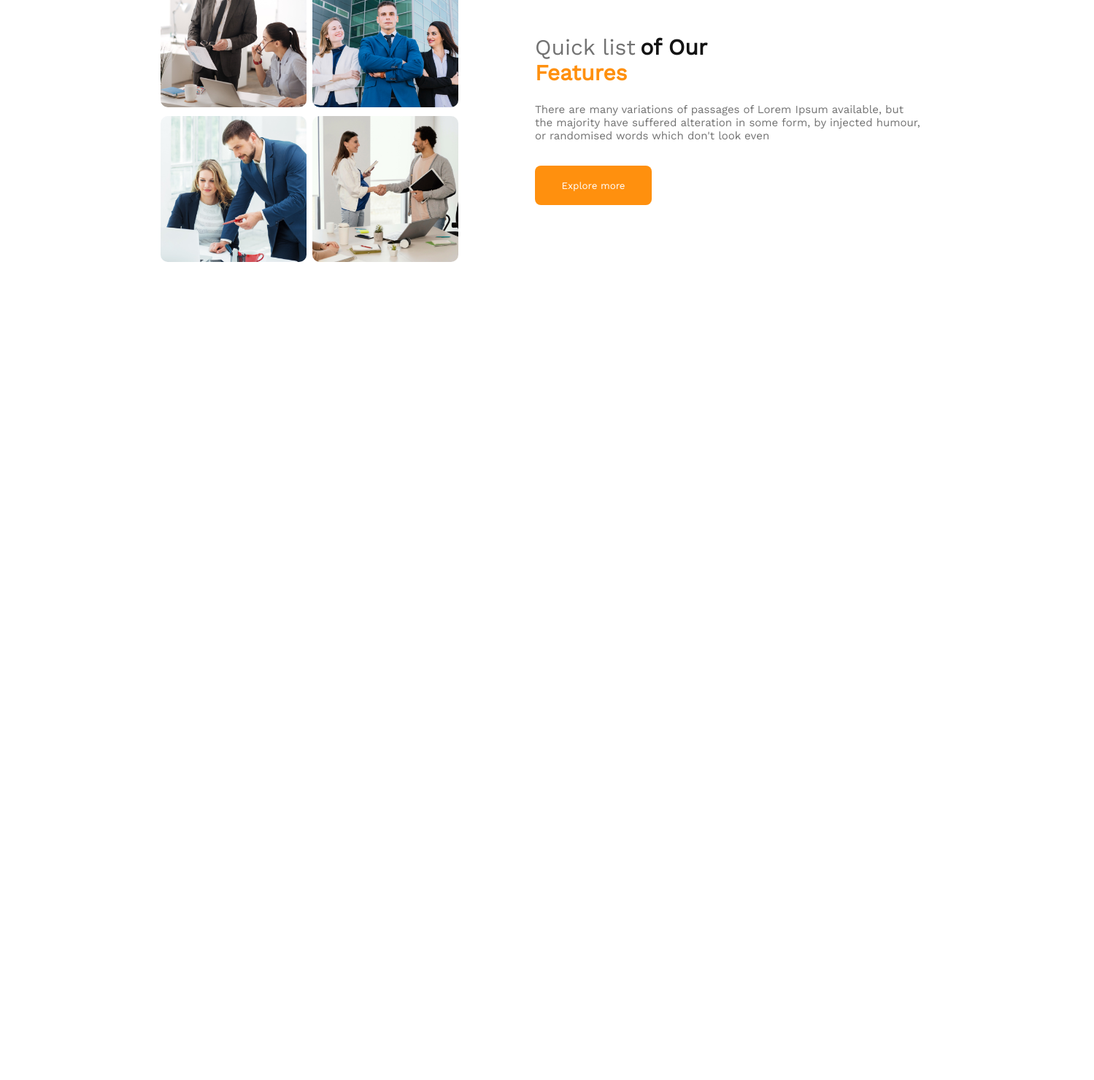
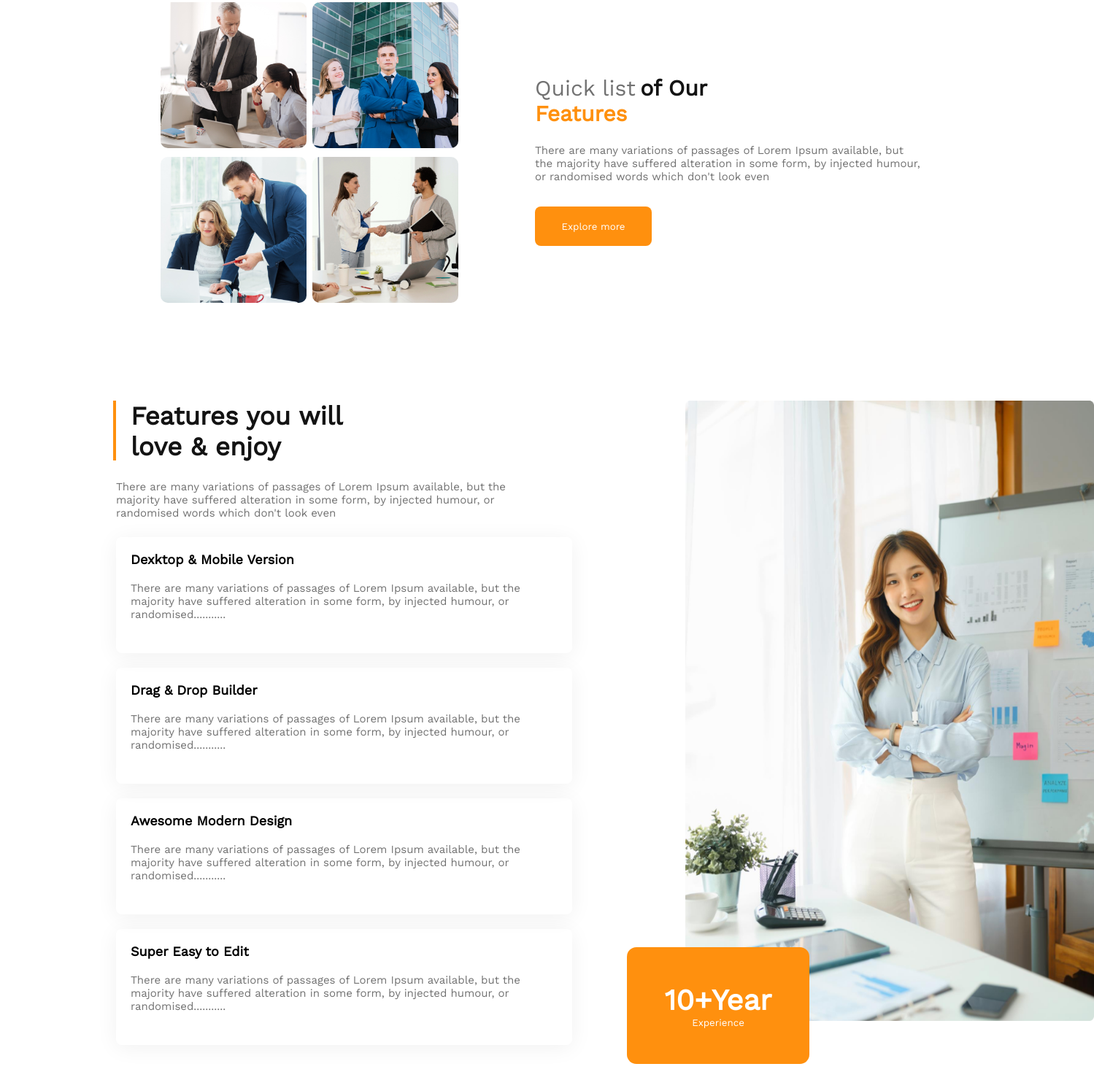
Before and after one commit to Tazedar/assignment-02, a plain HTML site: page index.html in a window 1280 px wide. Shown: the part 1123-2603 px from the top of the page at 73% size, 1499 px wide, since content can reach past the window. Before the commit the page ends 1616 px from the top, so only its background shows below. Drawn offline with nearby package versions, Linux system fonts and the light colour scheme.

Commit message:
added-main-02

```diff
--- a/index.html
+++ b/index.html
@@ -60,6 +60,42 @@
                 <button class="primary-2">Explore more</button>
             </div>
         </section>
+        <section class="container-2">
+            <div class="container-left">
+                <h3 class="heading-0">Features you will love & enjoy</h3>
+                <p class="para-02">There are many variations of passages of Lorem Ipsum available, but the majority have suffered alteration in some form, by injected humour, or randomised words which don't look even</p>
+                <div class="heading-box">
+                    <h5 class="heading-2">Dexktop & Mobile Version</h5>
+                    <p class="para">There are many variations of passages of Lorem Ipsum available, but the majority have suffered alteration in some form, by injected humour, or randomised...........</p>
+                </div>
+                <div class="heading-box">
+                    <h5 class="heading-2">Drag & Drop Builder</h5>
+                    <p class="para">There are many variations of passages of Lorem Ipsum available, but the majority have suffered alteration in some form, by injected humour, or randomised...........</p>
+                </div>
+                <div class="heading-box">
+                    <h5 class="heading-2">Awesome Modern Design</h5>
+                    <p class="para">There are many variations of passages of Lorem Ipsum available, but the majority have suffered alteration in some form, by injected humour, or randomised...........</p>
+                </div>
+                <div class="heading-box">
+                    <h5 class="heading-2">Super Easy to Edit</h5>
+                    <p class="para">There are many variations of passages of Lorem Ipsum available, but the majority have suffered alteration in some form, by injected humour, or randomised...........</p>
+                </div>
+
+            </div>
+
+                <div class="img-05"><img src="images/architect.png" alt="">
+                    <div class="full-btn">
+                        <button class="year-btn">
+                            <h1 class="upper">10+Year</h1>
+                            <p class="lower">Experience</p>
+                        </button>
+                    </div>
+
+                </div>
+
+
+
+        </section>
 
     </main>
 </body>
--- a/style.css
+++ b/style.css
@@ -25,11 +25,13 @@ nav ul li{
     font-weight: 500;
     font-size: 15px;
    padding-right: 18px;
+   color: #424242;
 }
 .g-3{
     font-weight: 700;
 font-size: 22px;
 margin: 50px 560px 100px 160px;
+color: #131313;
 }
 .li{
     margin-top: 63px;
@@ -38,7 +40,7 @@ margin: 50px 560px 100px 160px;
 }
 .header-description{
     width: 862px;
-   margin-left: 270px;
+   margin-left: 400px;
     text-align: center;
     height: 170px;
 }
@@ -55,7 +57,7 @@ margin: 50px 560px 100px 160px;
 border-radius: 8px;
 width: 160px;
 height: 54px;
-margin-left: 600px;
+margin-left: 740px;
 color: white;
 border: 0;
 margin-bottom: 25px;
@@ -63,7 +65,7 @@ margin-bottom: 25px;
 .header-image{
     width: 1100px;
     height: 500px;
-    margin-left: 130px;
+    margin-left: 290px;
     margin-bottom: 50px;
 }
 /* container-01 */
@@ -131,3 +133,78 @@ height: 54px;
 color: white;
 border: 0;
 }
+/* container-2 */
+.container-2{
+    display: flex;
+}
+.container-left{
+border-left: 4px solid #ff900e;
+height: 82px;
+margin-left: 155px;
+}
+
+.heading-0{
+    color: #131313;
+    font-size: 35px;
+    font-weight: 800;
+    width: 300px;
+    margin-left: 20px;
+    margin-bottom: 25px;
+}
+.heading-2{
+    font-weight: 600px;
+    font-size: 18px;
+    padding-bottom: 20px;
+}
+.para-02{
+    color: #727272;
+    font-size: 15px;
+    font-weight: 400;
+    width: 585px;
+    height: 78px;
+}
+.para{
+    color: #727272;
+    font-size: 15px;
+    font-weight: 400;
+    width: 585px;
+    height: 78px;
+}
+.heading-box{
+    box-shadow: 0px 4px 30px rgba(0, 0, 0, 0.06);
+    border-radius: 8px;
+    width: 585px;
+    padding: 20px;
+    margin-bottom: 20px;
+}
+.img-05{
+height: 900px;
+width: 700px;
+margin-left: 60px;
+}
+.img-05 img{
+    height: 850px;
+    width: 560px;
+    margin: 0 0 77px 95px;
+}
+.upper{
+    color: white;
+    justify-content: center;
+   font-size: 40px;
+}
+.lower{
+    color: white;
+}
+.full-btn{
+    position: relative;
+}
+.year-btn{
+    height: 160px;
+    width: 250px;
+    background-color: #FF900E;
+    border: 0;
+    border-radius: 13px;
+    position: absolute;
+    bottom: 22px;
+    left: 15px;
+}
```
